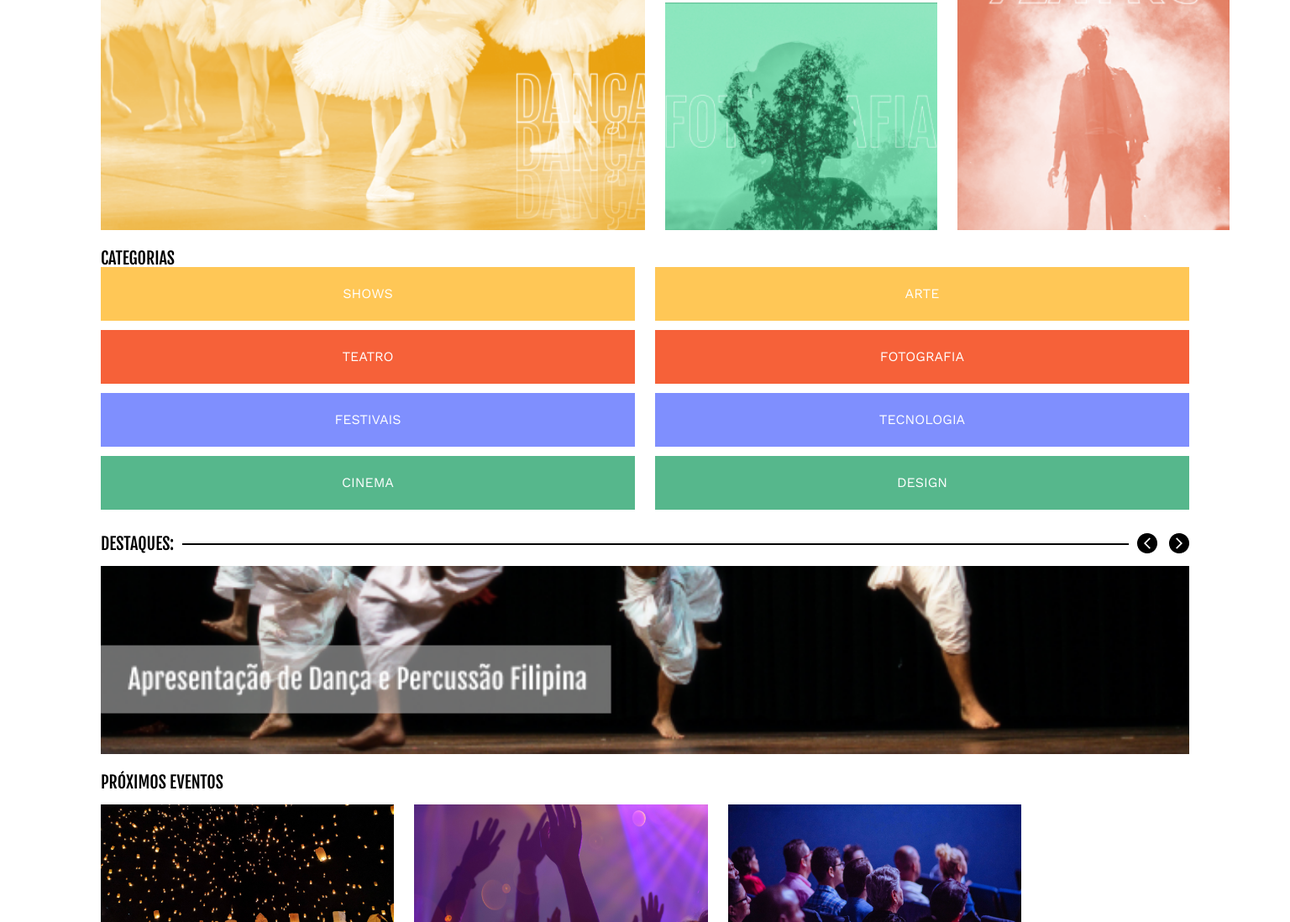
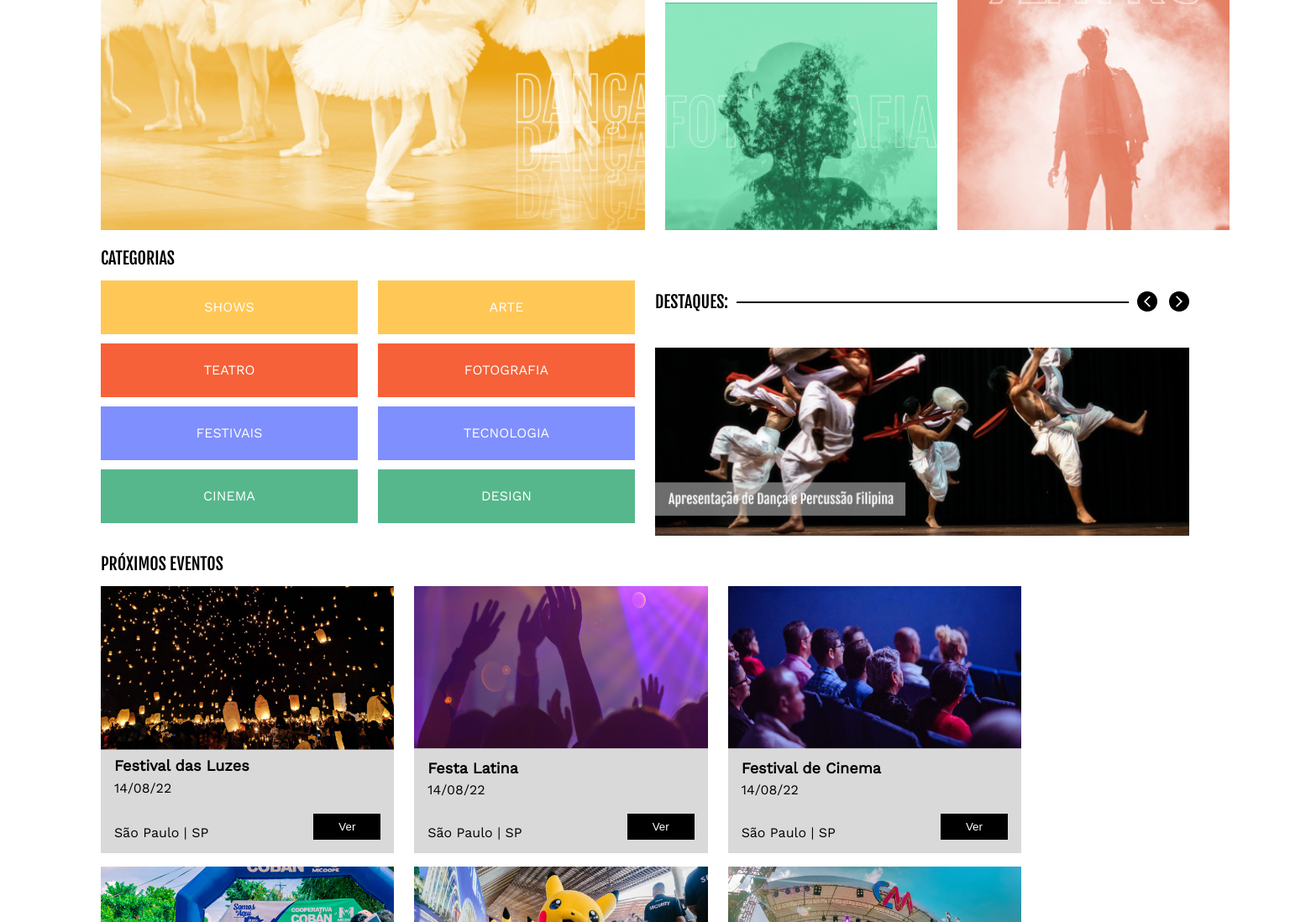
Before and after one commit to tordeck/CULTURAMA, a plain HTML site: page index.html in a window 1536 px wide. Shown: the part 385-1483 px from the top of the page at 84% size. Drawn offline with nearby package versions, Linux system fonts and the light colour scheme.

Commit message:
Arrumando flex

```diff
--- a/assets/style/flex.css
+++ b/assets/style/flex.css
@@ -198,3 +198,55 @@
         text-align: end;
     }
 }
+@media(min-width: 1440px) {
+    .categorias {
+        display: grid;
+        grid-template-areas:
+            "titulo titulo"
+            "lista destaque"
+            "lista imagem";
+            row-gap: 1rem;
+            column-gap: 1.5rem;
+    }
+    .categorias__titulo {
+        grid-area: titulo;
+    }
+
+    .categorias__lista {
+        grid-area: lista;
+     }
+
+    .categorias__destaques {
+        grid-area: destaque;
+    }
+
+    .categorias__imagem {
+        grid-area: imagem;
+    }
+
+}
+@media(min-width: 1440px) {
+    .categorias {
+        display: grid;
+        grid-template-areas:
+            "titulo titulo"
+            "lista destaque"
+            "lista imagem";
+row-gap: 1rem;
+        column-gap: 1.5rem;
+       grid-template-columns: calc(50% - 0.75rem);
+    }
+}
+@media(min-width: 1440px) {
+    .categorias {
+        display: grid;
+        grid-template-areas:
+            "titulo titulo"
+            "lista destaque"
+            "lista imagem";
+        row-gap: 1rem;
+        column-gap: 1.5rem;
+        grid-template-columns: calc(50% - 0.75rem);
+        grid-template-rows: auto 1fr auto;
+        }
+}
```
